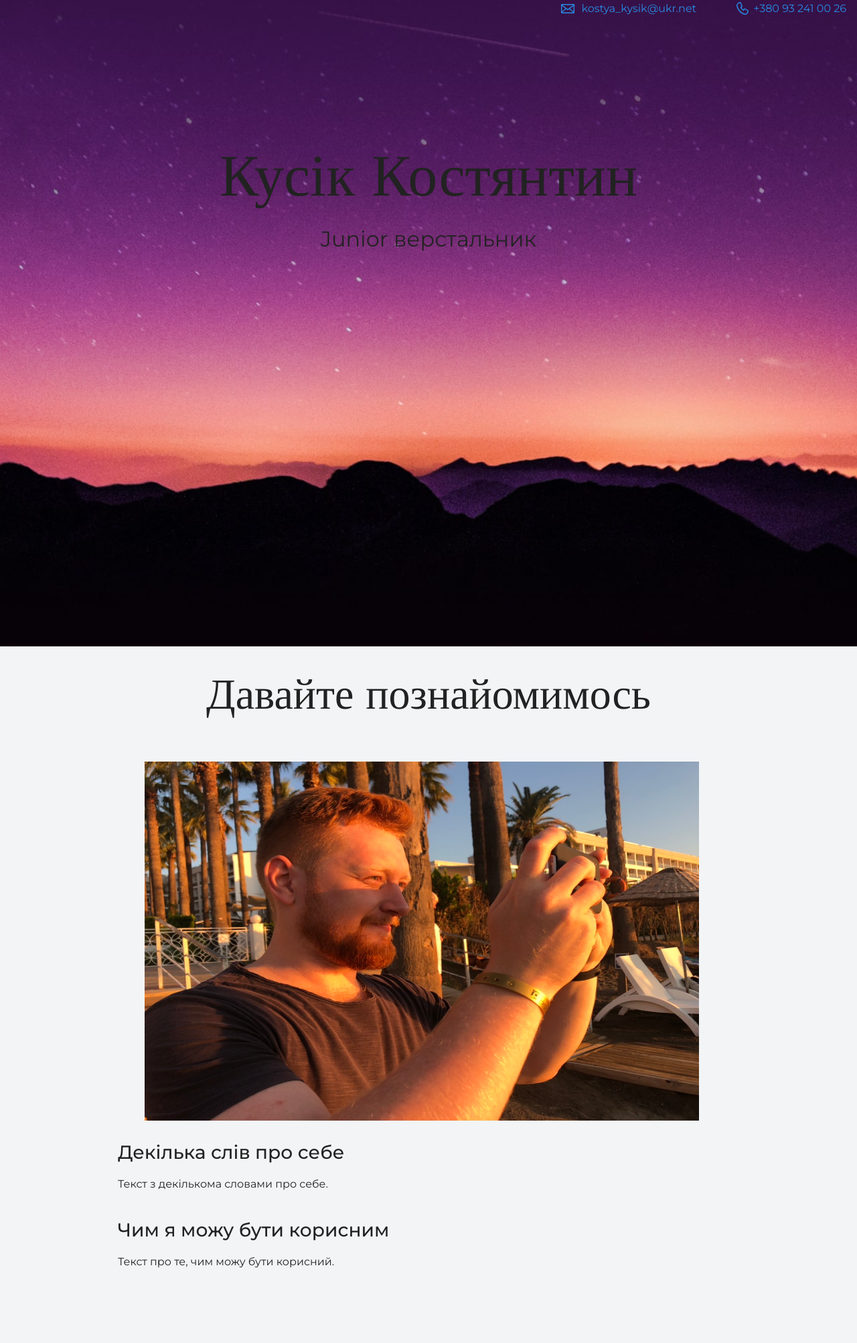
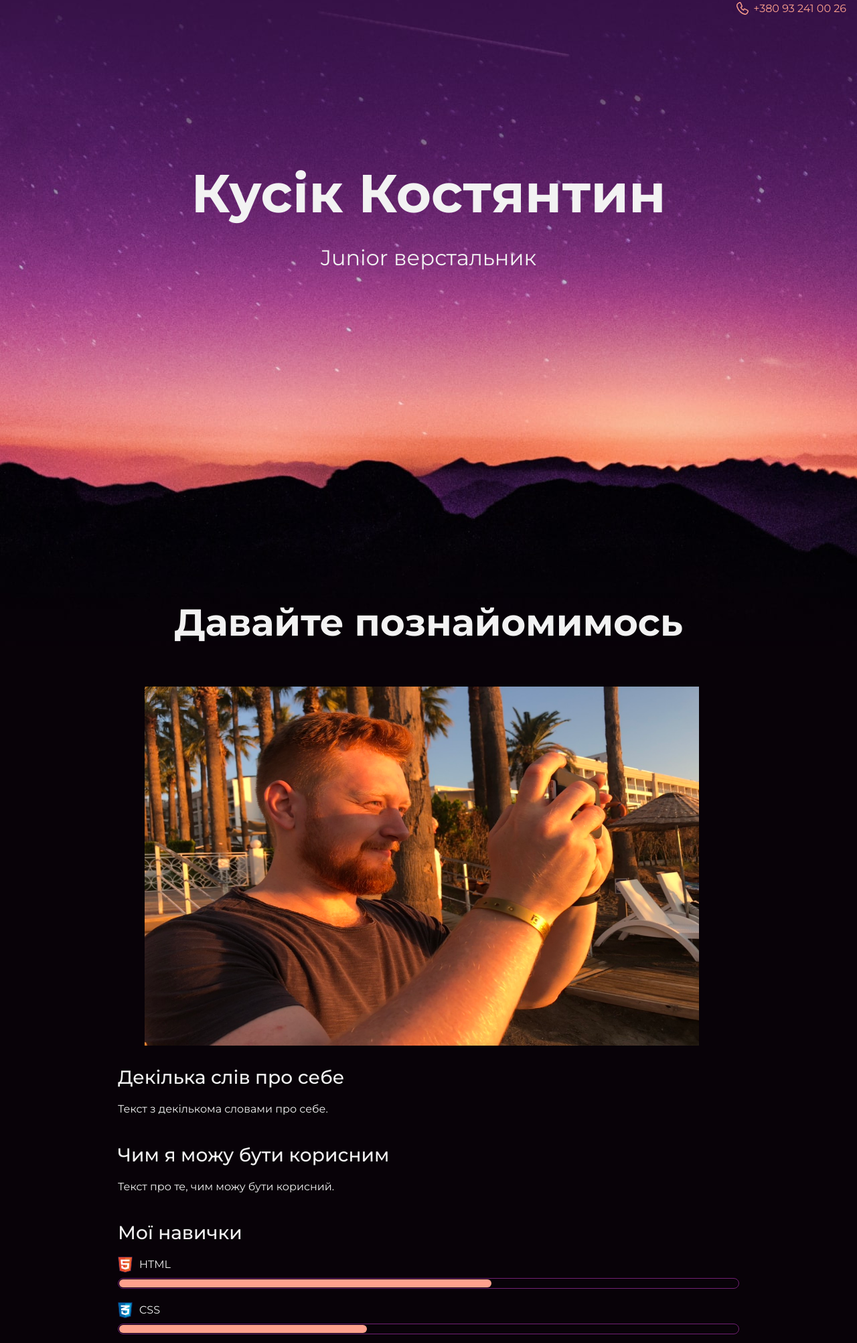
Before and after one commit to Black2rider/My-site, a plain HTML site: page index.html in a window 1280 px wide. Shown: the part 35-2040 px from the top of the page at 67% size. Drawn offline with nearby package versions, Linux system fonts and the light colour scheme.

Commit message:
Add files via upload

```diff
--- a/index.html
+++ b/index.html
@@ -10,7 +10,6 @@
   <body>
     <header class="page-header">
     <div class="container">
-      <a  class="header-email" href="mailto:kostya_kysik@ukr.net">kostya_kysik@ukr.net</a>
       <a class="header-phone" href="tel:+380932410026">+380 93 241 00 26</a>
     </div>
   </header>
@@ -28,11 +27,24 @@
       <figure class="user-images">
         <img src="files/user.jpg" width="828" height="536" alt="Фотографія black2rider">
       </figure>
+      <div>
       <h3>Декілька слів про себе</h3>
       <p>Текст з декількома словами про себе.</p>
+      </div>
+      <div>
       <h3>Чим я можу бути корисним</h3>
-      <p>Текст про те, чим можу бути корисний.</p>
+      <p>Текст про те, чим можу бути корисний.</p
+      </div>
     </div>
+      <div class="skills">
+        <h3>Мої навички</h3>
+        <dl class="skills-list">
+          <dt class="skill-html">HTML</dt>
+          <dd class="level"><div style="width: 60%">60%</div></dd>
+          <dt class="skill-css">CSS</dt>
+          <dd class="level"><div style="width: 40%">40%</div></dd>
+        </dl>
+      </div>
     </section>
 
     <section class="portfolio">
@@ -54,7 +66,6 @@
     <footer class="page-footer">
   <div class="container">
     <a class="footer-email" href="mailto:kostya_kysik@ukr.net">kostya_kysik@ukr.net</a>
-    <a class="footer-phone" href="tel:+380932410026">+38 093 241 00 26</a>
   </div>
 </footer>
     </div>
--- a/style.css
+++ b/style.css
@@ -4,8 +4,8 @@ body {
   font-family: "Montserrat", "Helvetica", "Arial", sans-serif;
   font-size: 16px;
   line-height: 32px;
-  color: #222222;
-  background-color: #f2f4f6;
+  color: #f2f2f2;
+  background-color: #080208;
   background-image: url("img/hero-bg.jpg");
   background-repeat: no-repeat;
   background-position: top center;
@@ -18,7 +18,7 @@ body {
 }
 
 .page-header {
-  margin: 0 0 160px;
+  margin: 0 0 180px;
   padding: 32px 0 32px;
 }
 
@@ -30,7 +30,7 @@ body {
 
 .page-header a {
   margin-left: 56px;
-  color: #288be6;
+  color: #fea18d;
   text-decoration: none;
   background-repeat: no-repeat;
   background-position: left;
@@ -38,16 +38,16 @@ body {
 
 .header-email {
   padding-left: 30px;
-  background-image: url("img/icon-email-header.svg");
+  background-image: url("img/icon-email.svg");
 }
 
 .header-phone {
   padding-left: 25px;
-  background-image: url("img/icon-phone-header.svg");
+  background-image: url("img/icon-phone.svg");
 }
 
 .hero-image {
-  margin-bottom: 620px;
+  margin-bottom: 480px;
 }
 
 .hero-image .container {
@@ -56,11 +56,9 @@ body {
 }
 
 .heading {
-  margin: 0 0 16px;
-  font-family: "Old Standard TT", "Times", "Times New Roman", serif;
-  font-size: 88px;
+  margin: 0 0 24px;
+  font-size: 80px;
   line-height: 96px;
-  font-weight: 400;
 }
 
 .hero-image p {
@@ -75,10 +73,8 @@ body {
 
 .subheading {
   margin: 0 0 56px;
-  font-family: "Old Standard TT", "Times", "Times New Roman", serif;
-  font-size: 64px;
+  font-size: 56px;
   line-height: 80px;
-  font-weight: 400;
   text-align: center;
 }
 
@@ -123,15 +119,15 @@ body {
   padding: 0;
   height: 14px;
   font-size: 0;
-  background-color: #ffffff;
-  border: 1px solid #86c3fa;
+  background-color: #080208;
+  border: 1px solid #712073;
   border-radius: 8px;
 }
 
 .level div {
   margin: 1px;
   height: 12px;
-  background-color: #288be6;
+  background-color: #fea18d;
   border-radius: 6px;
 }
 
@@ -165,19 +161,18 @@ body {
   text-decoration: none;
   text-transform: uppercase;
   border-radius: 4px;
-  background-color: #288be6;
+  background-color: #712073;
   color: #ffffff;
 }
 
 .page-footer {
   padding: 40px 0;
-  background-color: #00417d;
-  color: #ffffff;
+  background-color: #260c26;
 }
 
 .page-footer a {
   margin-left: 56px;
-  color: inherit;
+  color: #fea18d;
   text-decoration: none;
   background-repeat: no-repeat;
   background-position: left;
@@ -185,10 +180,10 @@ body {
 
 .footer-email {
   padding-left: 30px;
-  background-image: url("img/icon-email-footer.svg");
+  background-image: url("img/icon-email.svg");
 }
 
 .footer-phone {
   padding-left: 25px;
-  background-image: url("img/icon-phone-footer.svg");
+  background-image: url("img/icon-phone.svg");
 }
```
